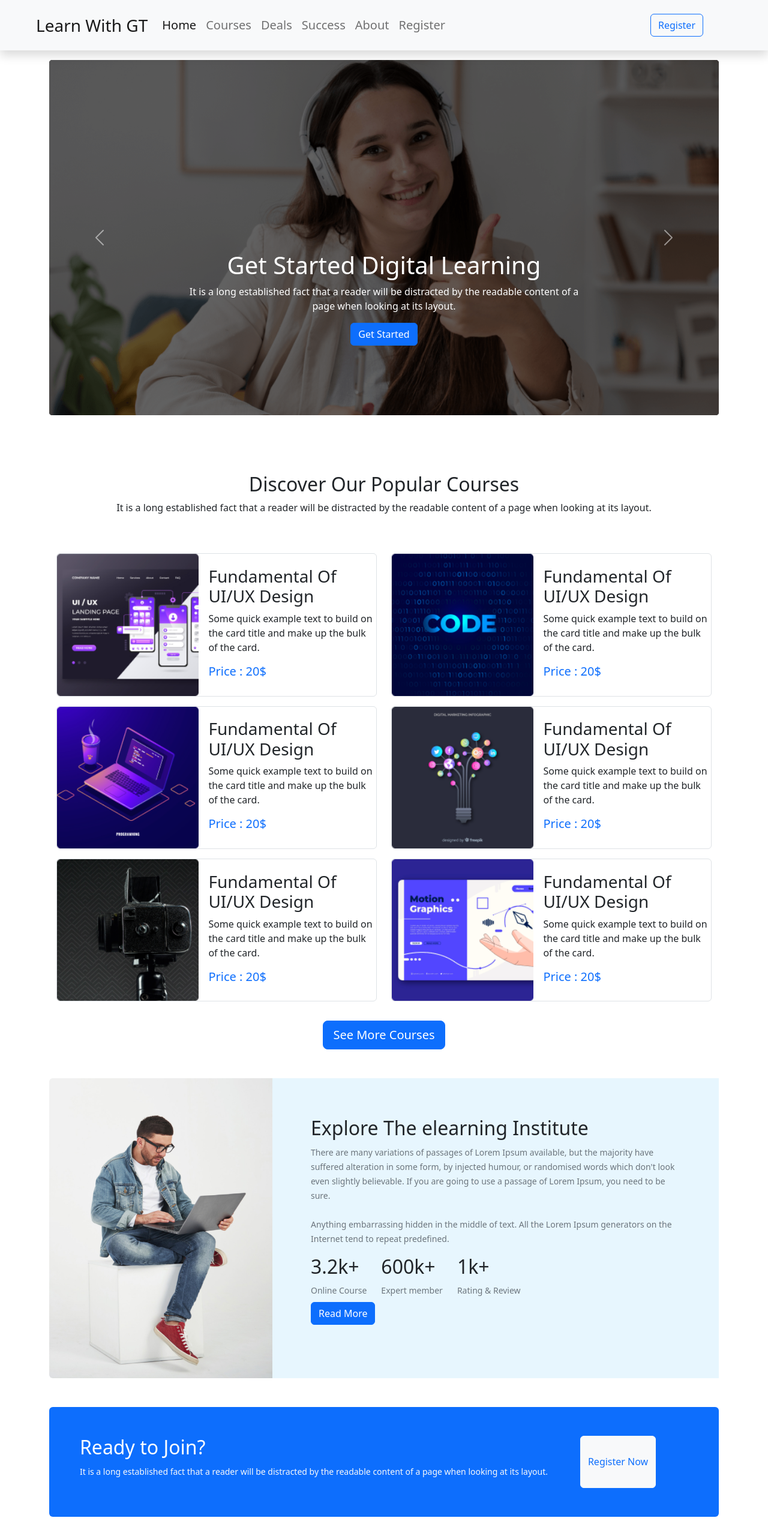
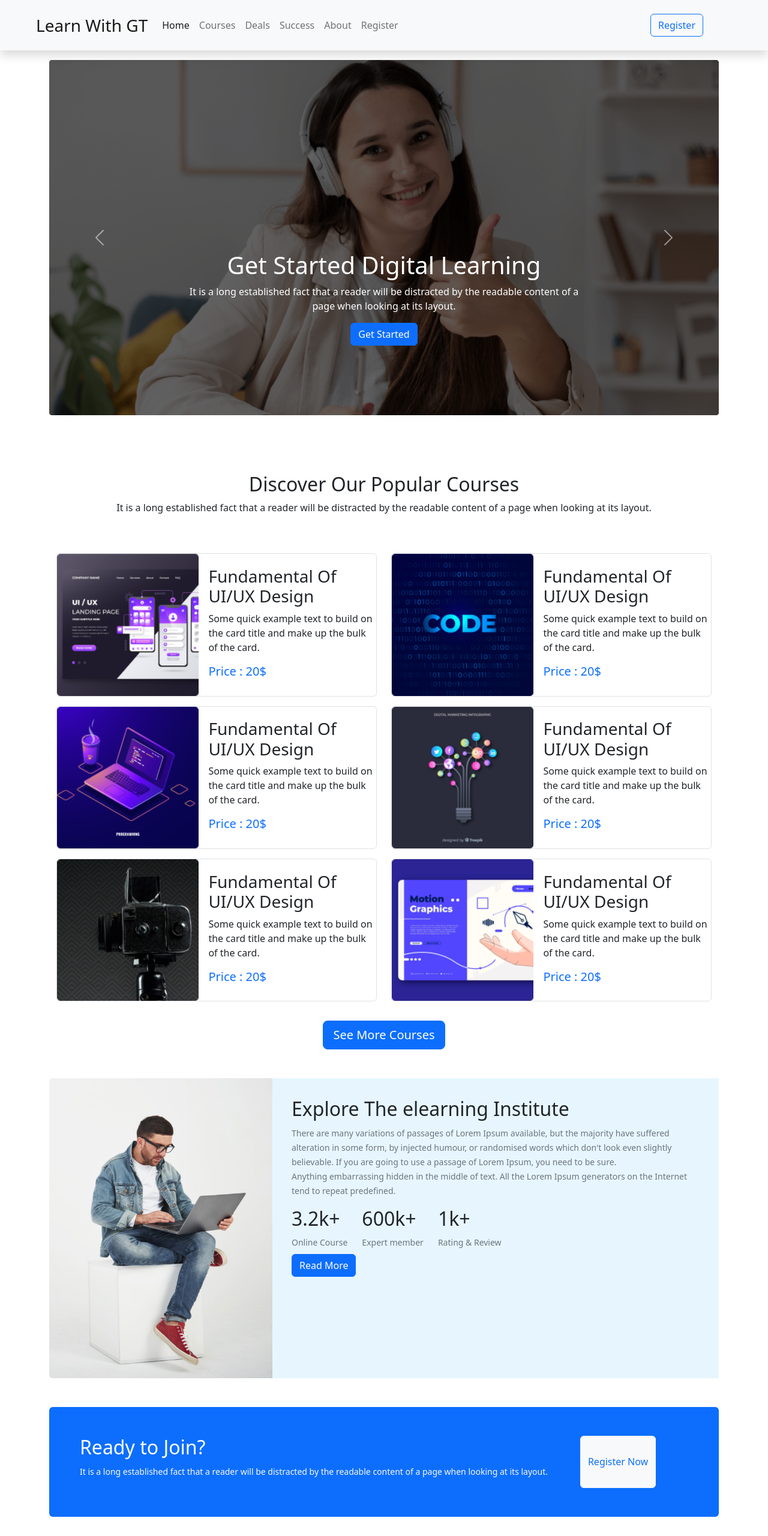
Before and after one commit to Gtarafdar/learn-with-gt, a plain HTML site: page index.html in a window 1280 px wide. Shown: the top 2560 px of the page at 60% size. Drawn offline with nearby package versions, Linux system fonts and the light colour scheme.

Commit message:
added responssive codes

```diff
--- a/index.html
+++ b/index.html
@@ -20,7 +20,7 @@
     <!-- Header part start -->
     <header >
       <!-- Navigation bar start -->
-      <nav class="navbar navbar-expand-lg bg-light py-3 px-5 sticky-top shadow fs-5 ">
+      <nav class="navbar navbar-expand-lg bg-light py-3 px-5 sticky-top shadow fs-6 ">
         <div class="container-fluid position-relative">
           <a class="navbar-brand fs-3" href="#">Learn With GT</a>
           <button
@@ -322,17 +322,17 @@
               />
 
             </div>
-            <div class="card-bg container p-lg-5 col-md-8">
+            <div class="card-bg container p-lg-3 col-md-8">
               <div class="card-body">
-                <h2 class="card-title lg-mt-5">Explore The elearning Institute</h2>
+                <h2 class="card-title ">Explore The elearning Institute</h2>
                 <div class="d-none d-lg-block">
-                    <p class="card-text lg-mt-1 ">
+                    <p class="card-text ">
                         <small class="text-muted">
                           There are many variations of passages of Lorem Ipsum available,
                           but the majority have suffered alteration in some form, by
                           injected humour, or randomised words which don't look even
                           slightly believable. If you are going to use a passage of
-                          Lorem Ipsum, you need to be sure. </br> </br>Anything embarrassing
+                          Lorem Ipsum, you need to be sure. </br>Anything embarrassing
                           hidden in the middle of text. All the Lorem Ipsum generators
                           on the Internet tend to repeat predefined.
                           </small> </p>
--- a/style.css
+++ b/style.css
@@ -21,5 +21,5 @@
 }
 
 .trusted-image img {
-  width: 50%;
+  width: 100px;
 }
```
